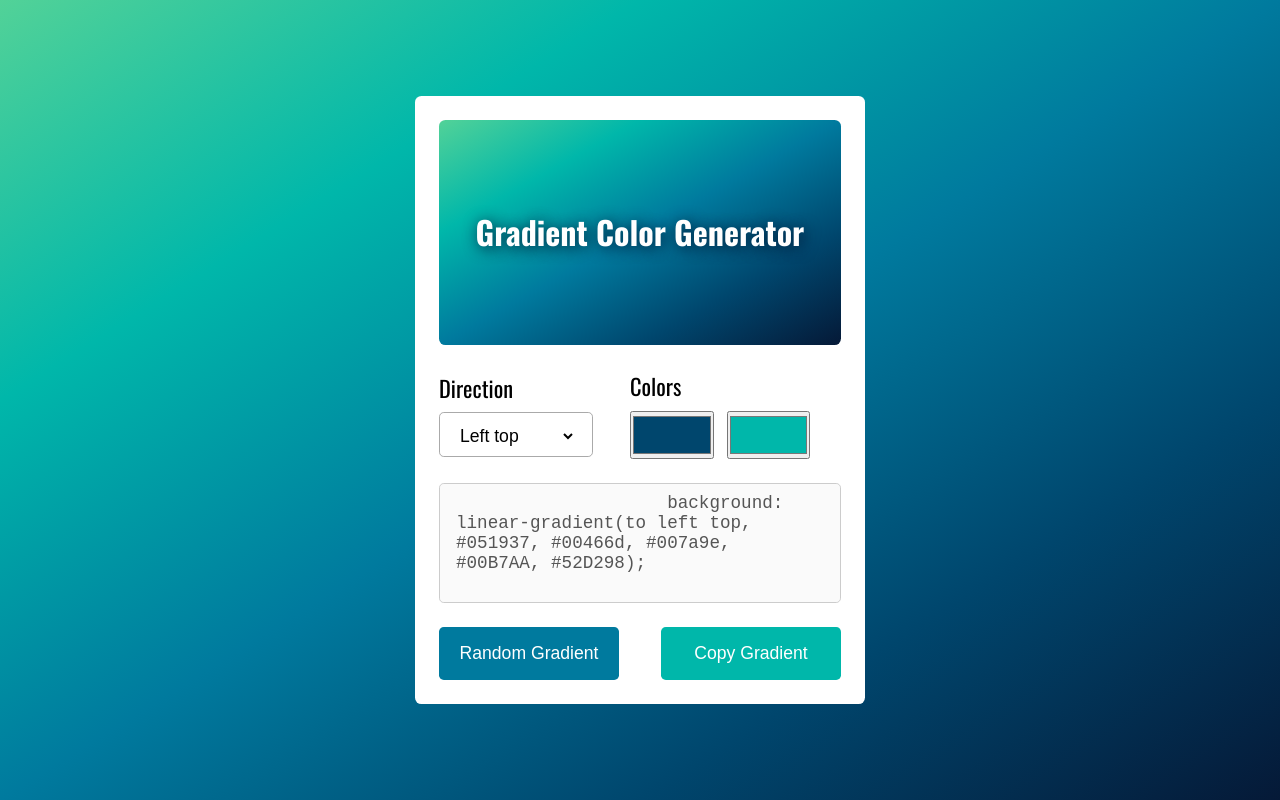
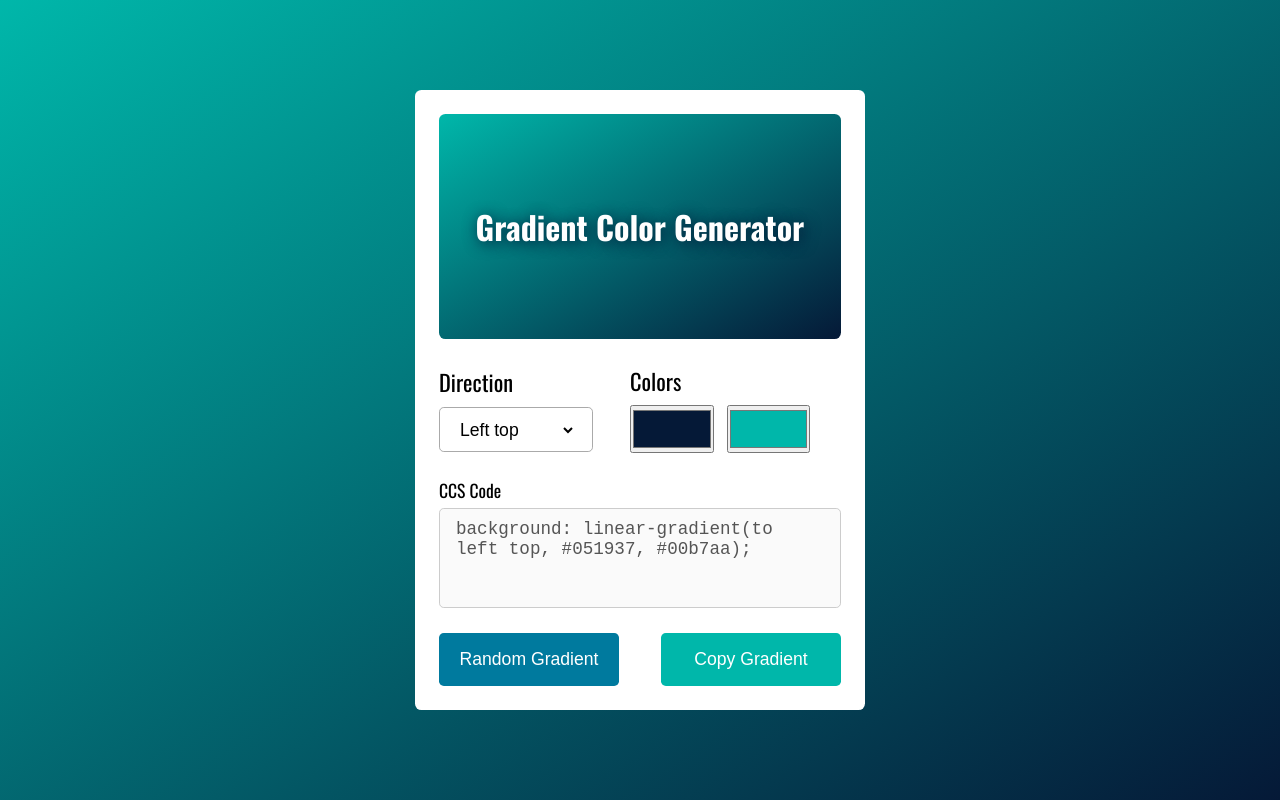
Before and after one commit to Pilag6/001-Gradient-Color-Generator, a plain HTML site: page index.html in a window 1280 px wide. Drawn offline with nearby package versions, Linux system fonts and the light colour scheme.

Commit message:
Add CSS Code text and reduce the Height of the textarea

```diff
--- a/css/style.css
+++ b/css/style.css
@@ -12,8 +12,8 @@ body {
 }
 
 ::selection {
-    color: #a5e980;
-    background-color: #007a9e;
+    color: #00b7aa;
+    background-color: #051937;
 }
 
 .container-gradient {
@@ -24,10 +24,7 @@ body {
     background: linear-gradient(
         to left top,
         #051937,
-        #00466d,
-        #007a9e,
-        #00b7aa,
-        #52d298
+        #00b7aa
     );
     margin: 0 auto;
     /* width: 70%; */
@@ -47,10 +44,7 @@ body {
     background: linear-gradient(
         to left top,
         #051937,
-        #00466d,
-        #007a9e,
-        #00b7aa,
-        #52d298
+        #00b7aa
     );
     border-radius: 0.4rem;
     display: flex;
@@ -107,9 +101,14 @@ body {
     width: calc(100% / 2 - 1.2rem);
 }
 
+.box-gradient .css-code {
+    font-size: 1.1rem;
+
+}
+
 .box-gradient .textarea {
     width: 100%;
-    height: 120px;
+    height: 100px;
     padding: 0.6rem 1rem;
     font-size: 1.1rem;
     color: #555;
@@ -117,6 +116,7 @@ body {
     border: 1px solid #ccc;
     resize: none;
     margin-bottom: 1.2rem;
+    margin-top: 0.3rem;
 }
 
 .box-gradient .btns {
--- a/index.html
+++ b/index.html
@@ -60,15 +60,14 @@
                     <div class="first-row-rigth">
                         <p>Colors</p>
                         <div class="colors-sample">
-                            <input type="color" value="#00466d" />
-                            <input type="color" value="#00B7AA" />
+                            <input type="color" value="#051937" />
+                            <input type="color" value="#00b7aa" />
                         </div>
                     </div>
                 </div>
 
-                <textarea class="textarea" disabled>
-                    background: linear-gradient(to left top, #051937, #00466d, #007a9e, #00B7AA, #52D298);
-                </textarea>
+                <label class="css-code">CCS Code</label>
+                <textarea class="textarea" disabled>background: linear-gradient(to left top, #051937, #00b7aa);</textarea>
 
                 <div class="btns">
                     <button class="random">Random Gradient</button>
```
